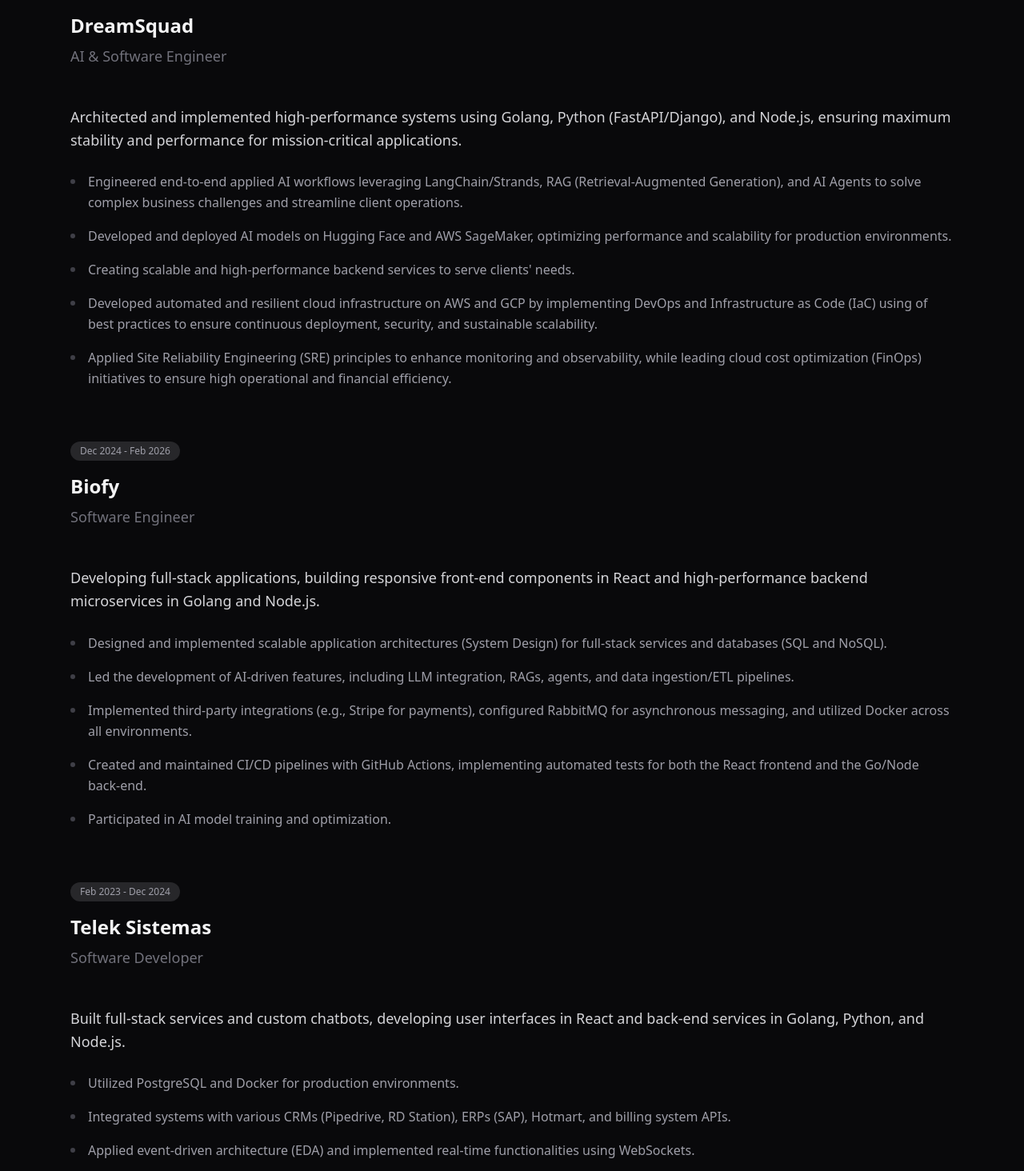
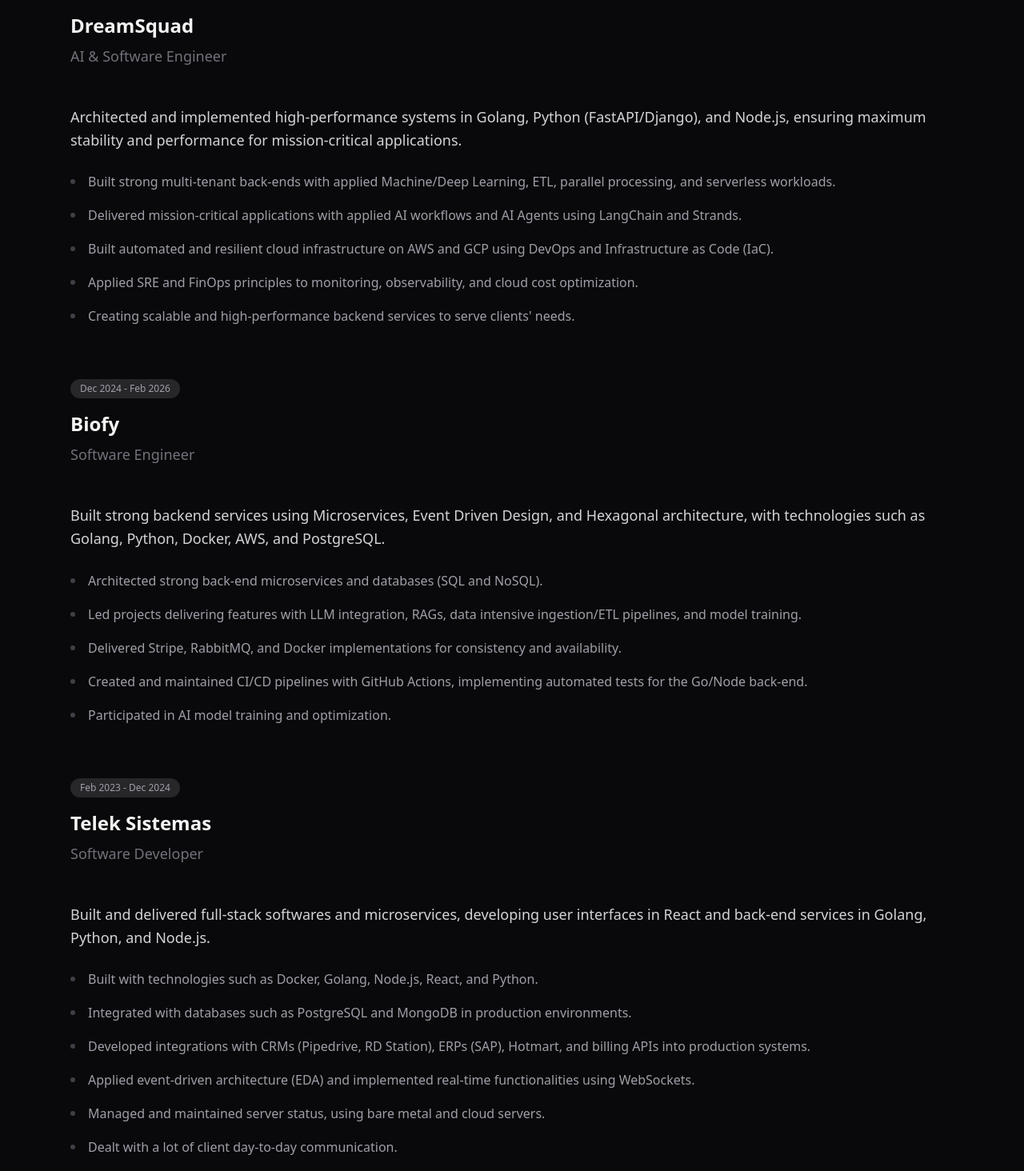
Before and after one commit to Rjoaozinho1/Rjoaozinho1.github.io, a React (Vite) app: page / in a window 1280 px wide. Shown: the part 1366-2830 px from the top of the page at 80% size. Built offline with nearby package versions, Linux system fonts and the light colour scheme.

Commit message:
feat: update experience descriptions and achievements in Experience component

```diff
--- a/src/components/Experience.tsx
+++ b/src/components/Experience.tsx
@@ -12,25 +12,25 @@
       company: "DreamSquad",
       role: "AI & Software Engineer",
       period: "Feb 2026 - Present",
-      description: "Architected and implemented high-performance systems using Golang, Python (FastAPI/Django), and Node.js, ensuring maximum stability and performance for mission-critical applications.",
+      description: "Architected and implemented high-performance systems in Golang, Python (FastAPI/Django), and Node.js, ensuring maximum stability and performance for mission-critical applications.",
       achievements: [
-        "Engineered end-to-end applied AI workflows leveraging LangChain/Strands, RAG (Retrieval-Augmented Generation), and AI Agents to solve complex business challenges and streamline client operations.",
-        "Developed and deployed AI models on Hugging Face and AWS SageMaker, optimizing performance and scalability for production environments.",
-        "Creating scalable and high-performance backend services to serve clients' needs.",
-        "Developed automated and resilient cloud infrastructure on AWS and GCP by implementing DevOps and Infrastructure as Code (IaC) using of best practices to ensure continuous deployment, security, and sustainable scalability.",
-        "Applied Site Reliability Engineering (SRE) principles to enhance monitoring and observability, while leading cloud cost optimization (FinOps) initiatives to ensure high operational and financial efficiency."
+        "Built strong multi-tenant back-ends with applied Machine/Deep Learning, ETL, parallel processing, and serverless workloads.",
+        "Delivered mission-critical applications with applied AI workflows and AI Agents using LangChain and Strands.",
+        "Built automated and resilient cloud infrastructure on AWS and GCP using DevOps and Infrastructure as Code (IaC).",
+        "Applied SRE and FinOps principles to monitoring, observability, and cloud cost optimization.",
+        "Creating scalable and high-performance backend services to serve clients' needs."
       ]
     },
     {
       company: "Biofy",
       role: "Software Engineer",
       period: "Dec 2024 - Feb 2026",
-      description: "Developing full-stack applications, building responsive front-end components in React and high-performance backend microservices in Golang and Node.js.",
+      description: "Built strong backend services using Microservices, Event Driven Design, and Hexagonal architecture, with technologies such as Golang, Python, Docker, AWS, and PostgreSQL.",
       achievements: [
-        "Designed and implemented scalable application architectures (System Design) for full-stack services and databases (SQL and NoSQL).",
-        "Led the development of AI-driven features, including LLM integration, RAGs, agents, and data ingestion/ETL pipelines.",
-        "Implemented third-party integrations (e.g., Stripe for payments), configured RabbitMQ for asynchronous messaging, and utilized Docker across all environments.",
-        "Created and maintained CI/CD pipelines with GitHub Actions, implementing automated tests for both the React frontend and the Go/Node back-end.",
+        "Architected strong back-end microservices and databases (SQL and NoSQL).",
+        "Led projects delivering features with LLM integration, RAGs, data intensive ingestion/ETL pipelines, and model training.",
+        "Delivered Stripe, RabbitMQ, and Docker implementations for consistency and availability.",
+        "Created and maintained CI/CD pipelines with GitHub Actions, implementing automated tests for the Go/Node back-end.",
         "Participated in AI model training and optimization."
       ]
     },
@@ -38,11 +38,14 @@
       company: "Telek Sistemas",
       role: "Software Developer",
       period: "Feb 2023 - Dec 2024",
-      description: "Built full-stack services and custom chatbots, developing user interfaces in React and back-end services in Golang, Python, and Node.js.",
+      description: "Built and delivered full-stack softwares and microservices, developing user interfaces in React and back-end services in Golang, Python, and Node.js.",
       achievements: [
-        "Utilized PostgreSQL and Docker for production environments.",
-        "Integrated systems with various CRMs (Pipedrive, RD Station), ERPs (SAP), Hotmart, and billing system APIs.",
-        "Applied event-driven architecture (EDA) and implemented real-time functionalities using WebSockets."
+        "Built with technologies such as Docker, Golang, Node.js, React, and Python.",
+        "Integrated with databases such as PostgreSQL and MongoDB in production environments.",
+        "Developed integrations with CRMs (Pipedrive, RD Station), ERPs (SAP), Hotmart, and billing APIs into production systems.",
+        "Applied event-driven architecture (EDA) and implemented real-time functionalities using WebSockets.",
+        "Managed and maintained server status, using bare metal and cloud servers.",
+        "Dealt with a lot of client day-to-day communication."
       ]
     }
   ]
```
